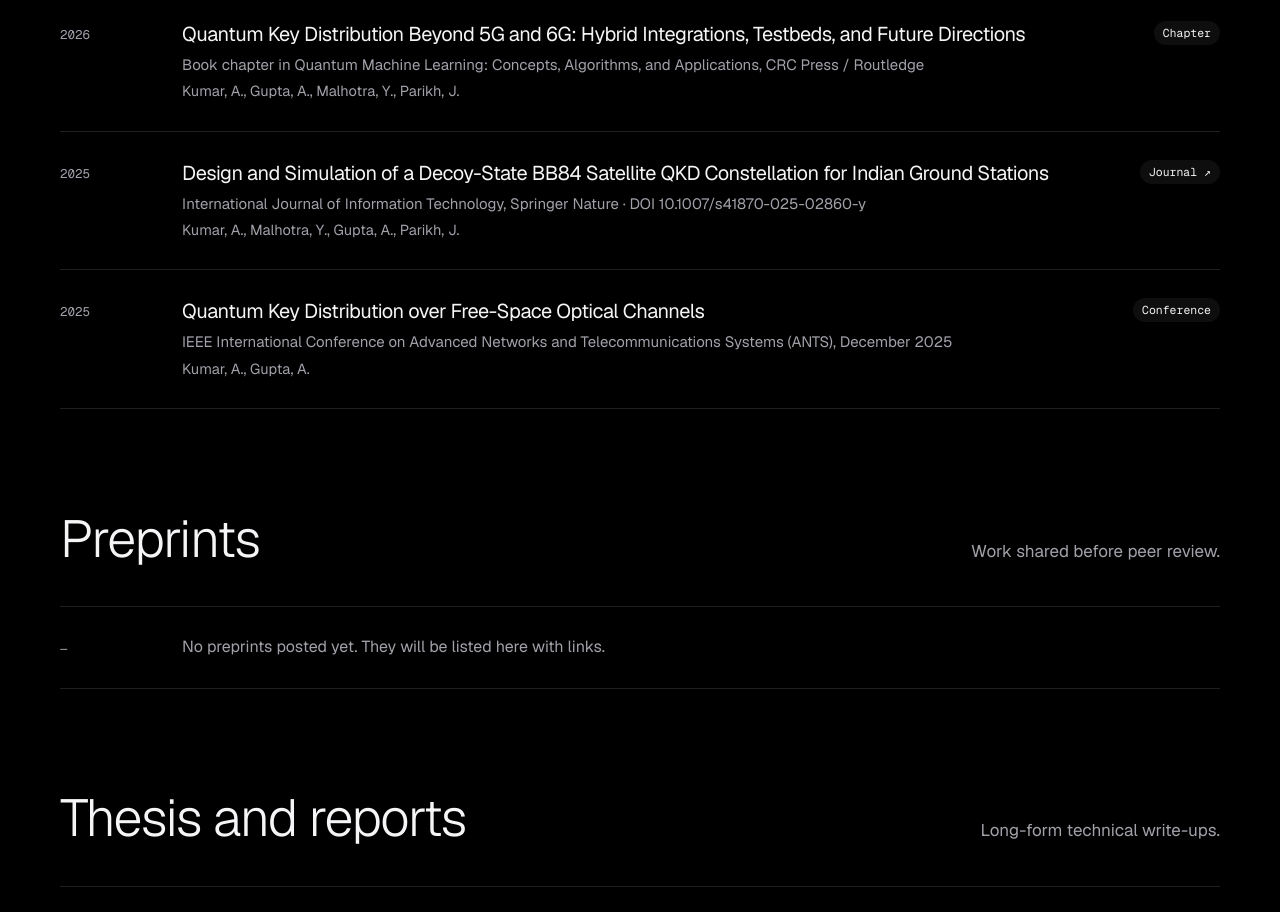
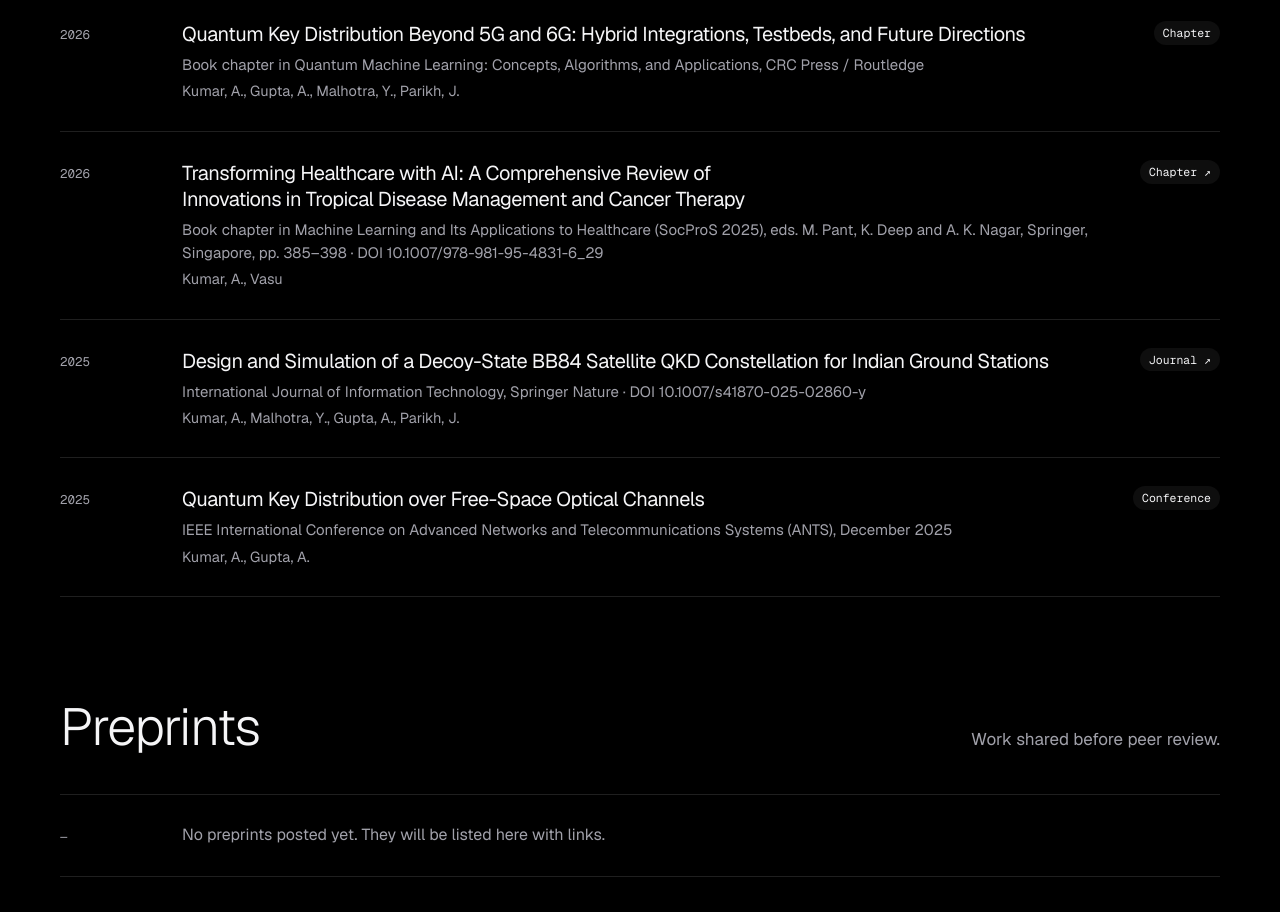
Before and after one commit to Anand-Ambastha/anand-ambastha.github.io, a plain HTML site: page publications/index.html in a window 1280 px wide. Shown: the part 960-1872 px from the top of the page. Drawn offline with nearby package versions, Linux system fonts and the light colour scheme.

Commit message:
Add SocProS 2025 Springer book chapter to Publications
Co-Authored-By: Claude Sonnet 5.5 <noreply@anthropic.com>
Claude-Session: https://claude.ai/code/session_012sE9GUebpSXZXC3Ce6unyt

```diff
--- a/publications/index.html
+++ b/publications/index.html
@@ -88,6 +88,15 @@
           <p class="authors">Kumar, A., Gupta, A., Malhotra, Y., Parikh, J.</p>
         </div>
         <span class="status">Chapter</span>
+      </article>
+      <article class="row">
+        <span class="yr">2026</span>
+        <div>
+          <h3>Transforming Healthcare with AI: A Comprehensive Review of Innovations in Tropical Disease Management and Cancer Therapy</h3>
+          <p class="venue">Book chapter in Machine Learning and Its Applications to Healthcare (SocProS 2025), eds. M. Pant, K. Deep and A. K. Nagar, Springer, Singapore, pp. 385–398 · DOI 10.1007/978-981-95-4831-6_29</p>
+          <p class="authors">Kumar, A., Vasu</p>
+        </div>
+        <a class="status" href="https://doi.org/10.1007/978-981-95-4831-6_29" target="_blank" rel="noopener">Chapter ↗</a>
       </article>
       <article class="row">
         <span class="yr">2025</span>
```
